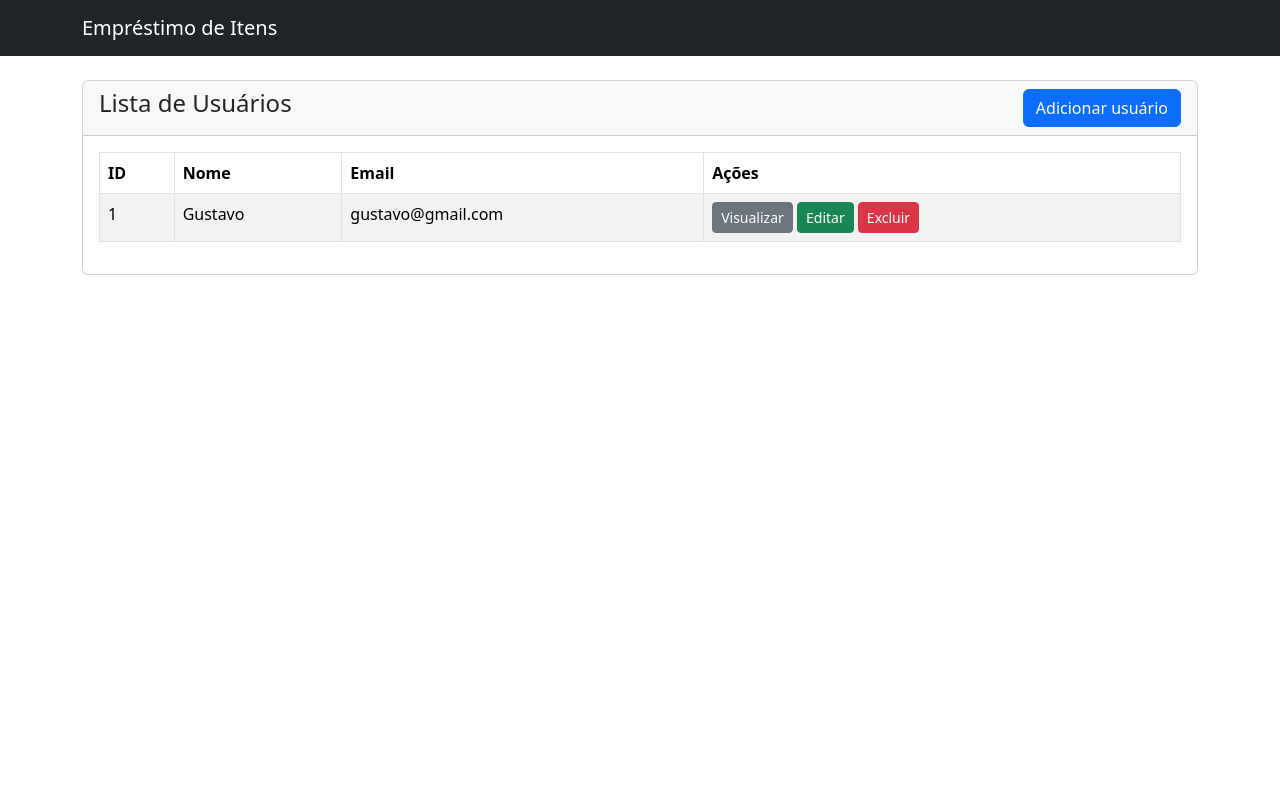
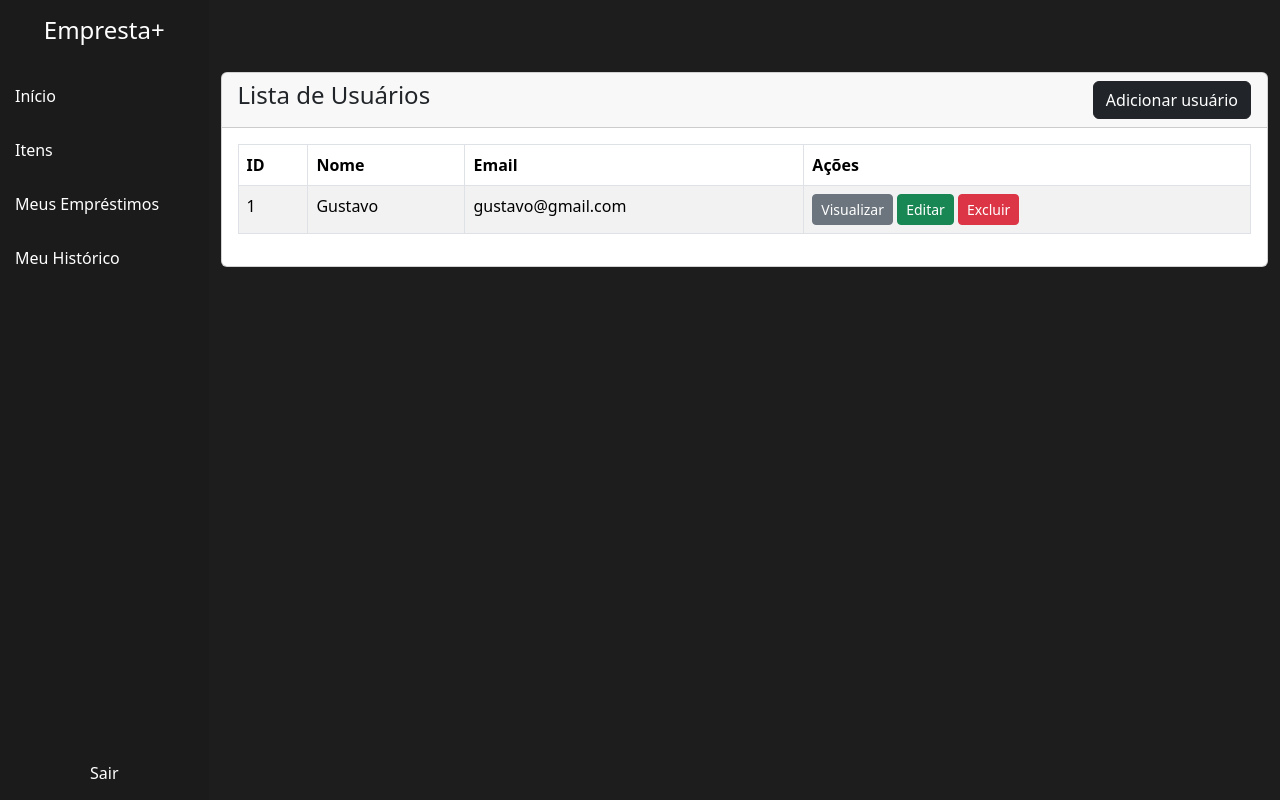
Before and after one commit to BuzoisGu/CRU-Emprestimo-Itens, a PHP site: page / in a window 1280 px wide. Run offline with PHP 8.4, Linux system fonts and the light colour scheme.

Commit message:
style: adicionei a sidebar e mudei o bg

```diff
--- a/public/includes/navbar.php
+++ /dev/null
@@ -1,7 +0,0 @@
-<nav class="navbar navbar-dark bg-dark">
-    <div class="container-md">
-        <a href="#" class="navbar-brand">
-            Empréstimo de Itens
-        </a>
-    </div>
-</nav>
--- /dev/null
+++ b/public/includes/sidebar.php
@@ -0,0 +1,56 @@
+<style>
+    body {
+      min-height: 100vh;
+      display: flex;
+      background-color: #1d1d1d;
+    }
+    .sidebar {
+      width: 250px;
+      height: 100vh;
+      background-color: #1b1b1b;
+      display: flex;
+      flex-direction: column;
+    }
+    .menus {
+      display: flex;
+      flex-direction: column;
+    }
+    .sair {
+      margin-top: auto;
+    }
+    .sair a {
+      text-align: center;
+      display: block;
+      color: white;
+      text-decoration: none;
+}
+    .sidebar a {
+      color: white;
+      padding: 15px;
+      display: block;
+      text-decoration: none;
+    }
+    .sidebar a:hover {
+      background-color:rgb(255, 255, 255);
+      color: #8d8d8d;
+    }
+    .content {
+      flex-grow: 1;
+      padding: 20px;
+    }
+  </style>
+</head>
+<body>
+  <div class="sidebar">
+    <h4 class="text-white text-center py-3">Empresta+</h4>
+    <div class="menus">
+      <a href="#">Início</a>
+      <a href="#">Itens</a>
+      <a href="#">Meus Empréstimos</a>
+      <a href="#">Meu Histórico</a>
+    </div>
+    <div class="sair">
+      <a href="#">Sair</a>
+    </div>
+  </div>
+</body>
--- a/public/index.php
+++ b/public/index.php
@@ -8,18 +8,19 @@ require '../config/conexao.php';
   <head>
     <meta charset="utf-8">
     <meta name="viewport" content="width=device-width, initial-scale=1">
-    <title>Usuarios</title>
+    <title>Home</title>
     <link href="https://cdn.jsdelivr.net/npm/bootstrap@5.3.6/dist/css/bootstrap.min.css" rel="stylesheet" integrity="sha384-4Q6Gf2aSP4eDXB8Miphtr37CMZZQ5oXLH2yaXMJ2w8e2ZtHTl7GptT4jmndRuHDT" crossorigin="anonymous">
+    <link rel="stylesheet" href="assets/css/style.css"
   </head>
   <body>
-    <?php include 'includes/navbar.php'; ?>
-    <div class="container mt-4">
+    <?php include 'includes/sidebar.php'; ?>
+    <div class="container mt-4 py-5">
       <div class="row">
         <div class="col-md-12">
           <div class="card">
             <div class="card-header">
               <h4>Lista de Usuários
-                <a href="usuario-create.php" class="btn btn-primary float-end">Adicionar usuário</a>
+                <a href="usuario-create.php" class="btn btn-dark float-end">Adicionar usuário</a>
               </h4>
             </div>
           <div class="card-body">
```
Also changed, not shown: public/user/cadastro.php (added, +32 -0 lines), public/assets/css/style.css (added), public/user/sign_in.php (added).
